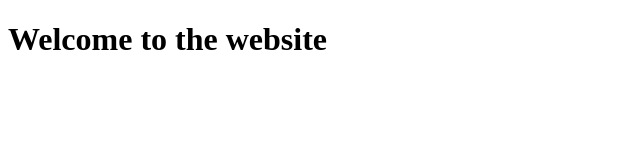
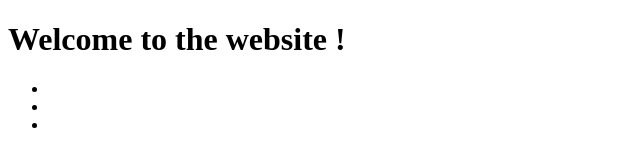
Before and after one commit to LouisW92/MiniProject1, a plain HTML site: page index.html in a window 1280 px wide. Shown: the full height of the page, 0-640 px from the left. Drawn offline with Linux system fonts and the light colour scheme.

Commit message:
add header tag

```diff
--- a/index.html
+++ b/index.html
@@ -7,7 +7,16 @@
 </head>
 <body>
     <h1>
-        Welcome  to the website
+        Welcome  to the website !
     </h1>
+    <header>
+        <nav>
+            <ul>
+                <li><a href=""></a></li>
+                <li></li>
+                <li></li>
+            </ul>
+        </nav>
+    </header>
 </body>
 </html>
```
